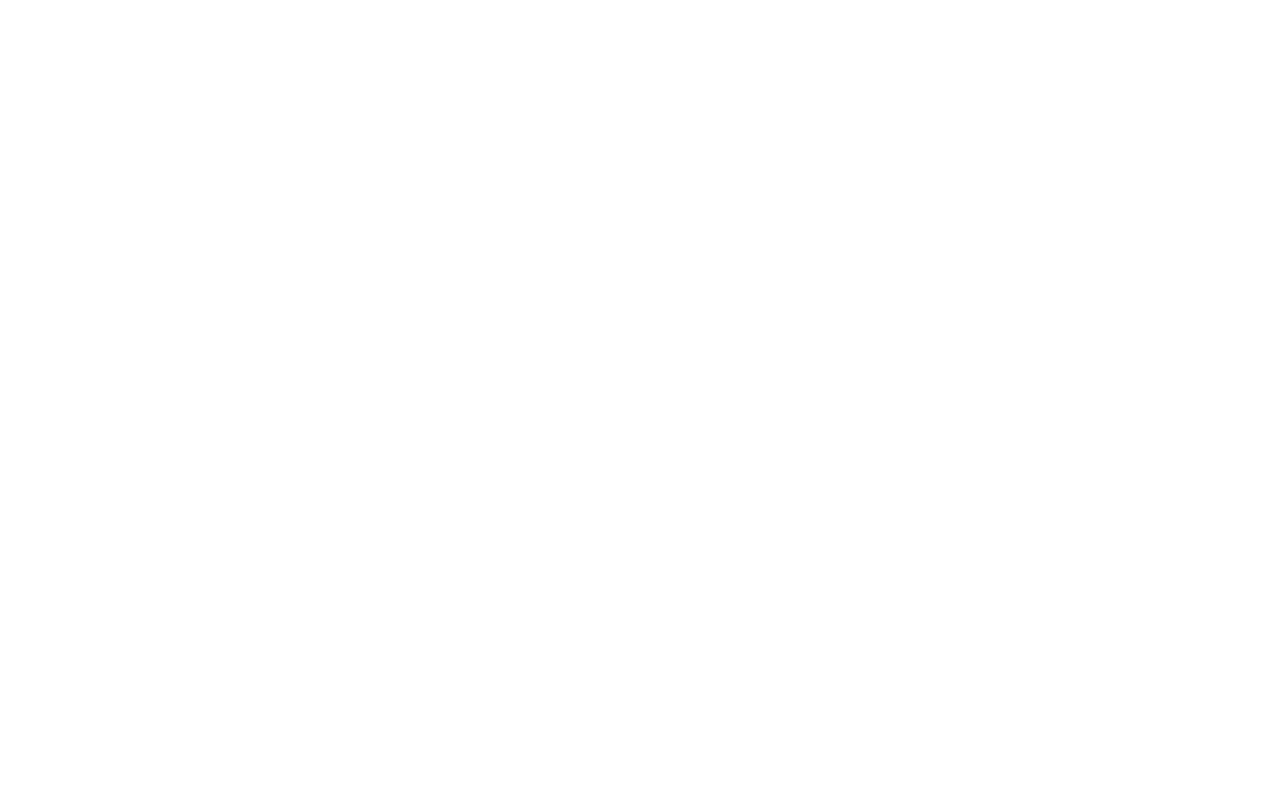
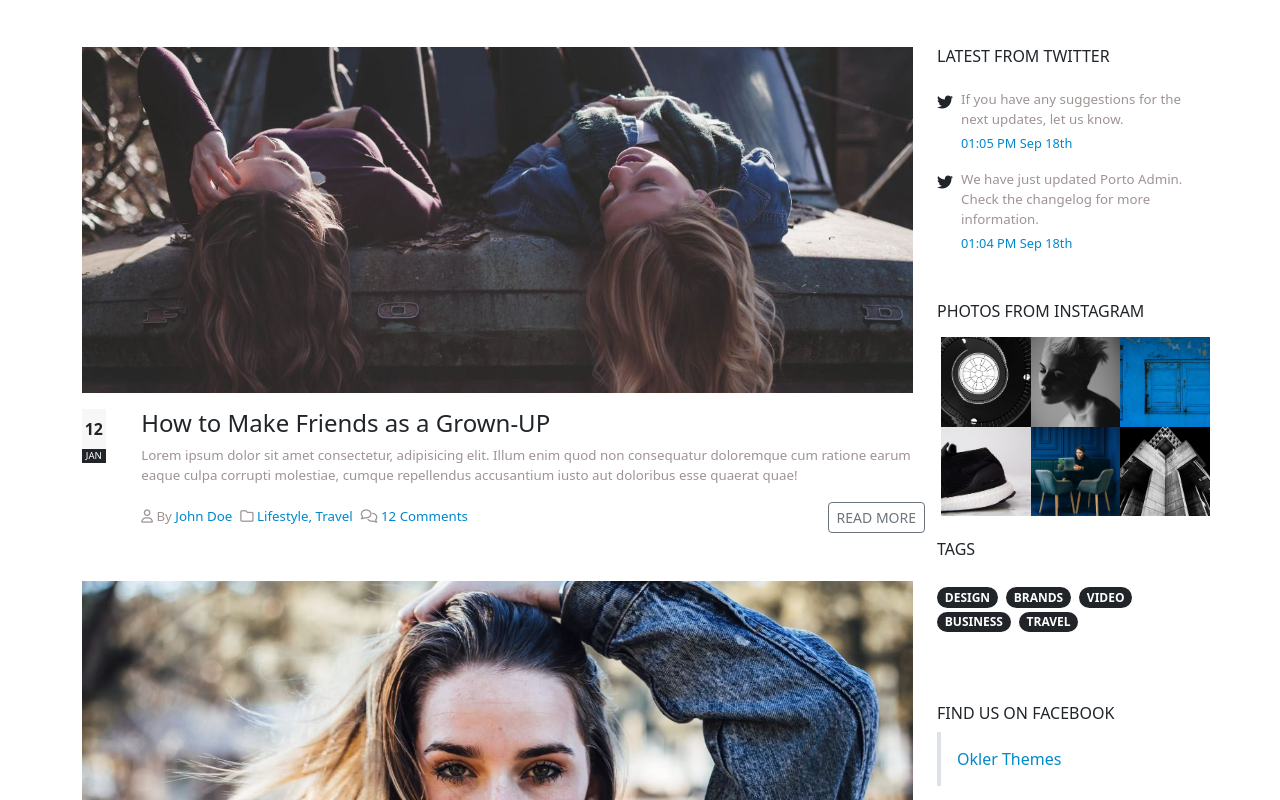
Before and after one commit to riccardococciolo/proj-html-vuejs, a Vue app: page / in a window 1280 px wide. Shown: the part 1360-2160 px from the top of the page. Before the commit the page ends 1335 px from the top, so only its background shows below. Built offline with nearby package versions, Linux system fonts and the light colour scheme.

Commit message:
add: feed section

```diff
--- a/src/components/AppMain.vue
+++ b/src/components/AppMain.vue
@@ -3,16 +3,24 @@
 import { store } from '../store'
 import SmallCard from './SmallCard.vue';
 import Button from './Button.vue';
+import PostCard from './PostCard.vue';
 
 export default {
     props: {
         sections: Array,
     },
-    components: { FeaturedCard, SmallCard, Button },
+    components: { FeaturedCard, SmallCard, Button, PostCard },
     data() {
         return {
             store,
+            mosaicImg: ["29739607_2020680068220520_4509928046932787200_n.jpg", "30087804_253872848488989_8792603541668626432_n.jpg", "29415620_196477127626244_3250318472361541632_n.jpg", "30078414_1274410412703843_8290935809419247616_n.jpg", "30077195_2066750973610181_3733150062893596672_n.jpg", "29415304_166583630713703_1032667922171953152_n.jpg"],
+            tags: ["DESIGN", "BRANDS", "VIDEO", "BUSINESS", "TRAVEL",]
         }
+    },
+    methods: {
+        getImgPath(img) {
+            return new URL(`../assets/img/${img}`, import.meta.url).href
+        },
     },
 }
 </script>
@@ -77,6 +85,46 @@
             </div>
         </div>
     </div>
+    <div>
+        <div class="container py-5">
+            <div class="row">
+                <div class="col-9">
+                    <PostCard v-for="(post) in store.posts" :img="post.img" :title="post.title" :category="post.category" />
+                </div>
+                <div class="col-3">
+                    <h6 class="pt-4">LATEST FROM TWITTER</h6>
+                    <div class="d-flex gap-2 py-3">
+                        <span><i class="fa-brands fa-twitter"></i></span>
+                        <div>
+                            <p class="text-grey m-0">If you have any suggestions for the next updates, let us know.</p>
+                            <span class="text-blue text-sm">01:05 PM Sep 18th</span>
+                        </div>
+                    </div>
+                    <div class="d-flex gap-2">
+                        <span><i class="fa-brands fa-twitter"></i></span>
+                        <div>
+                            <p class="text-grey m-0">We have just updated Porto Admin. Check the changelog for more information.</p>
+                            <span class="text-blue text-sm">01:04 PM Sep 18th</span>
+                        </div>
+                    </div>
+                    <h6 class="pt-5">PHOTOS FROM INSTAGRAM</h6>
+                    <div class="row row-cols-3 ps-3 py-2">
+                        <div v-for="(img) in mosaicImg" class="col p-0">
+                            <img class="object-fit-contain w-100" :src="getImgPath(img)" alt="">
+                        </div>
+                    </div>
+                    <h6 class="py-3">TAGS</h6>
+                    <div class="pb-5">
+                        <span v-for="(tag) in tags" class="badge rounded-pill text-bg-dark badge-sm me-2">{{ tag }}</span>
+                    </div>
+                    <h6 class="pt-4">FIND US ON FACEBOOK</h6>
+                    <div class="mt-4">
+                        <span class="text-blue p-3 border-start border-4">Okler Themes</span>
+                    </div>
+                </div>
+            </div>
+        </div>
+    </div>
 </template>
 
 <style lang="scss" scoped>
@@ -115,4 +163,16 @@
 .wrapper-blue {
     background-color: $primary-color;
 }
+.text-grey {
+    color: $text-grey;
+    font-size: smaller;
+}
+
+.text-blue {
+    color: $primary-color;
+}
+
+.text-sm {
+    font-size: .8rem;
+}
 </style>
```
